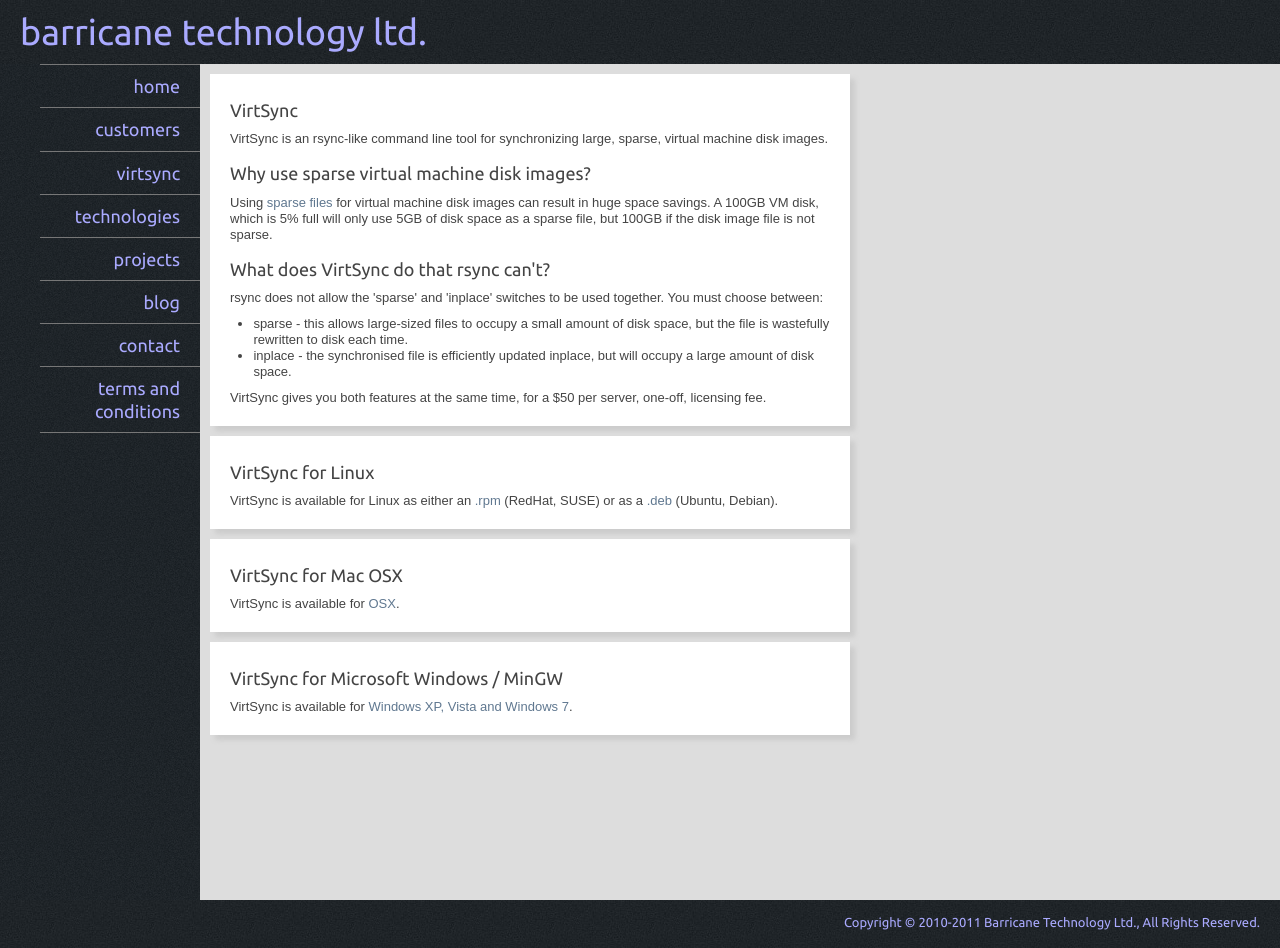
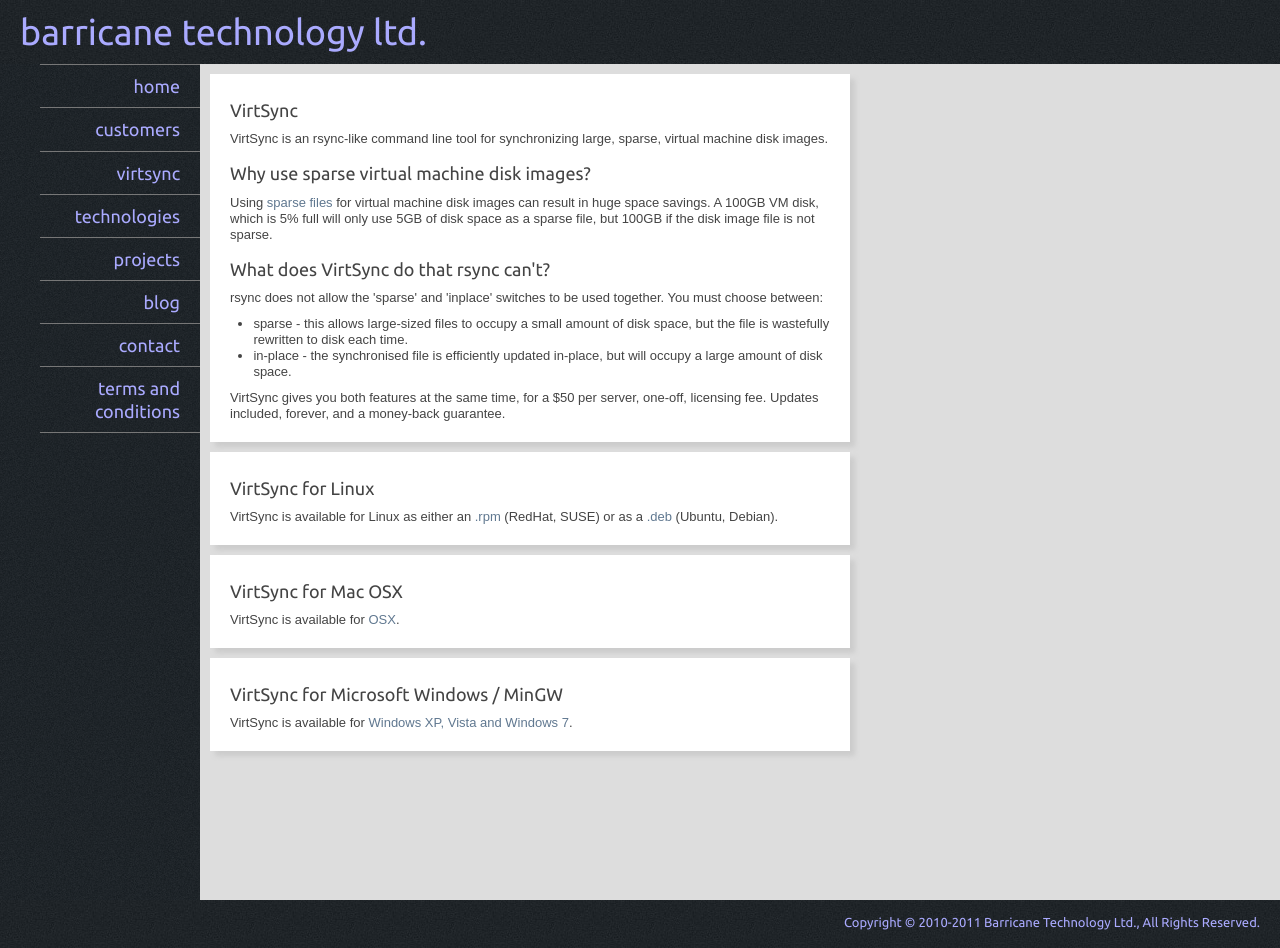
Before and after one commit to chrisdew/chrisdew.github.com, a Jekyll site: the page built from virtsync.html, in a window 1280 px wide. Built offline with Jekyll 4.4.1, drawn with Linux system fonts in a browser that asks for light colours; nearby versions of some CDN libraries; Markdown is read by kramdown in place of the engine named in the settings.

Commit message:
virtsync

```diff
--- a/virtsync.html
+++ b/virtsync.html
@@ -24,9 +24,9 @@
   </p>
   <ul>
     <li>sparse - this allows large-sized files to occupy a small amount of disk space, but the file is wastefully rewritten to disk each time.</li>
-    <li>inplace - the synchronised file is efficiently updated inplace, but will occupy a large amount of disk space.</li>
+    <li>in-place - the synchronised file is efficiently updated in-place, but will occupy a large amount of disk space.</li>
   </ul>
-  <p>VirtSync gives you both features at the same time, for a $50 per server, one-off, licensing fee.</p>
+  <p>VirtSync gives you both features at the same time, for a $50 per server, one-off, licensing fee.  Updates included, forever, and a money-back guarantee.</p>
 </article>
 
 <article>
```
